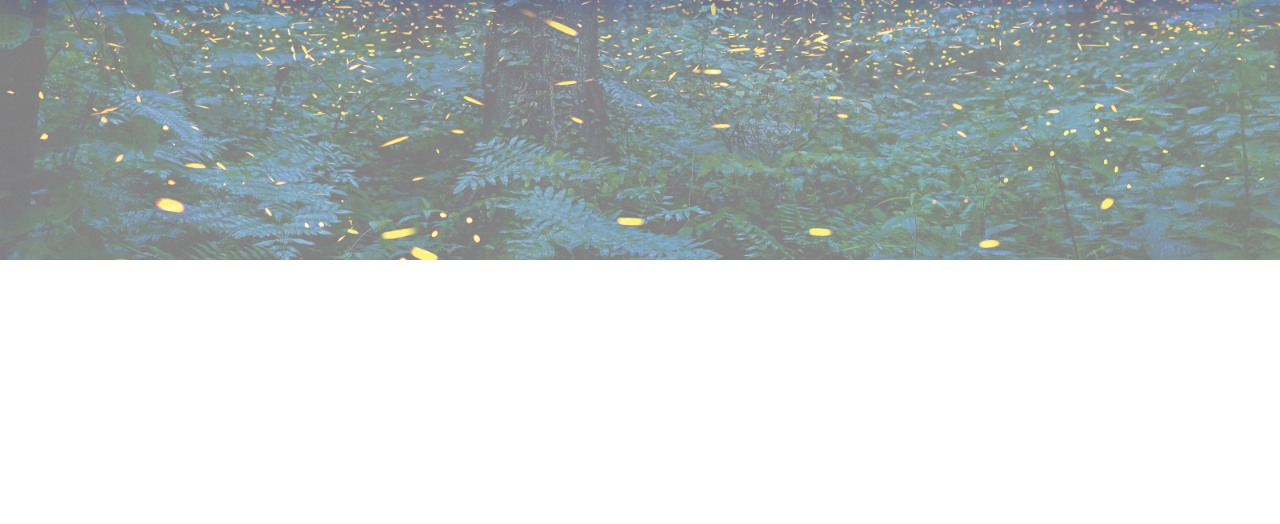
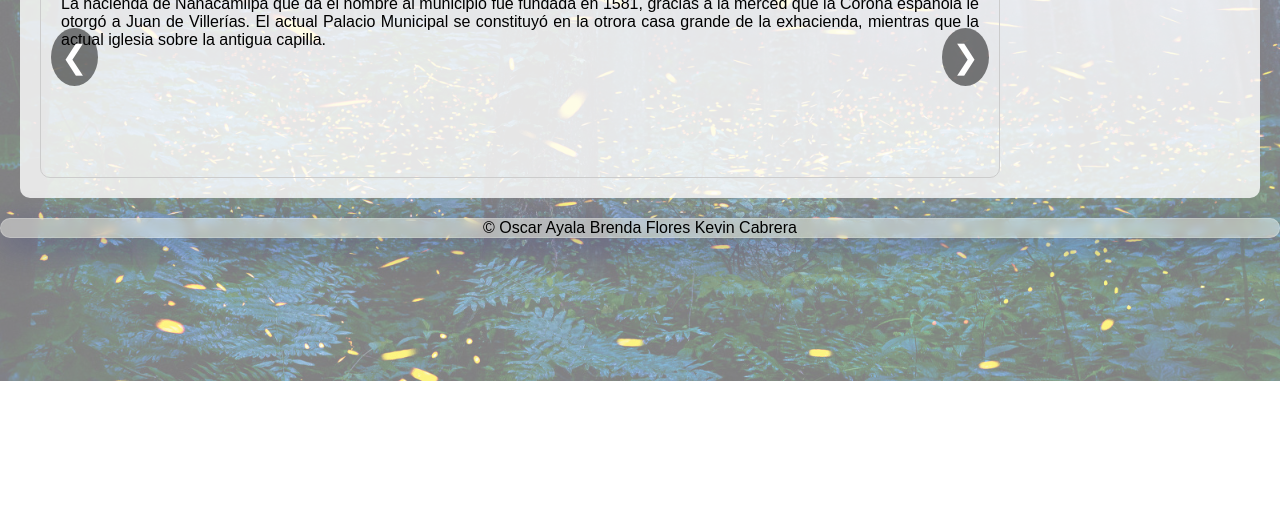
Before and after one commit to Merlin-02/Merlin-02.github.io, a plain HTML site: page historia.html in a window 1280 px wide. Shown: the part 276-800 px from the top of the page. Drawn offline with Linux system fonts and the light colour scheme.

Commit message:
historia

```diff
--- a/historia.html
+++ b/historia.html
@@ -1,12 +1,13 @@
 <!DOCTYPE html>
 <html lang="en">
+
 <head>
     <meta charset="UTF-8">
     <meta name="viewport" content="width=device-width, initial-scale=1.0">
     <link rel="stylesheet" href="index.css">
-    <link rel="icon" href="Imagenes/Logo.png">
     <title>Historia</title>
 </head>
+
 <body>
     <header>
         <h1 class="titulo">Nanacamilpa: Santuario de las Luciérnagas</h1>
@@ -22,12 +23,36 @@
             </ul>
         </nav>
     </header>
-    <main>
-
+   <main>
+        <div class="carousel">
+            <div class="carousel-inner">
+                <div class="carousel-item active">
+                    <h2 class="title">HISTORIA</h2>
+                    <p class="texto">La hacienda de Nanacamilpa que da el nombre al municipio fue fundada en 1581, gracias a la merced que la Corona española le otorgó a Juan de Villerías. El actual Palacio Municipal se constituyó en la otrora casa grande de la exhacienda, mientras que la actual iglesia sobre la antigua capilla.</p>
+                </div>
+                <div class="carousel-item">
+                    <h3 class="title">Primeros pobladores</h3>
+                    <p class="texto">La historia del municipio, creado en 1858, no comienza con esta fundación, sino varios siglos atrás, tras las exploraciones realizadas por el INAH en la región de Calpulalpan, se han detectado 18 sitios arqueológicos, cuyos vestigios materiales se remontan cuando menos al año 150 a.n.e.</p>
+                    <p class="texto">El Centro de Estudios Municipales de Tlaxcala, afirma que los primeros pobladores del territorio en que esta asentado el municipio fueron los olmecas-xicalancas y que, posteriormente, fue ocupado por los chichimecas (últimos pobladores tlaxcaltecas).</p>
+                    <p class="texto">Sin embargo, los trabajos de Angel García Cook y Leonor Merino Carrión, investigadores del INAH, no corroboran la afirmación anterior. Únicamente señalan que tanto el extremo noroeste como el norte central de Tlaxcala, fueron ocupados hacia el año 150 a.n.e., por grupos procedentes del Golfo Central o de “Cantona“. Este último situado en el estado de Puebla.</p>
+                </div>
+                <div class="carousel-item">
+                    <h3 class="title">Independencia</h3>
+                    <p class="texto">La presencia de Mariano Arista (presidente de México en el periodo 1851-1853), en Calpulalpan atrajo a muchos rancheros mestizos e indígenas, entre ellos, los de Nanacamilpa, quienes participaron en las acciones que emprendió́ el caudillo insurgente en el territorio que iba de Calpulalpan hasta Zacatlán. La Independencia no trajo cambios sustanciales en la vida de los lugareños de Nanacamilpa. En general, esta hacienda, como las de Sanctórum, Calpulalpan y Españita, dedicaron sus esfuerzos al cultivo del maguey como la producción agrícola más importante.</p>
+                </div>
+                <div class="carousel-item">
+                    <h3 class="title">Ferrocarril Interoceánico</h3>
+                    <p class="texto">La hacienda de Nanacamilpa, juntamente con la de San Bartolomé del Monte, San Nicolás el Grande e Ixtafiayuca, fueron las más beneficiadas con la inauguración del Ferrocarril Interoceánico, a fines del siglo pasado, que unía los puertos de Veracruz y la ciudad de México. La reactivación comercial de la región de Calpulalpan se centró sobre todo en los embarques de pulque a la ciudad de México, donde era muy demandado por su alta calidad. La hacienda de Nanacamilpa a mediados del siglo XIX perteneció al presidente de la República, general Mariano Arista, pero que a fines del mismo, era ya una colonia de campesinos o sociedad agrícola, incluidos los ranchos Los Capestines y Bartolito.</p>
+                </div>
+            </div>
+            <button class="carousel-control prev" onclick="prevSlide()">&#10094;</button>
+            <button class="carousel-control next" onclick="nextSlide()">&#10095;</button>
+        </div>
     </main>
     <script src="index.js"></script>
     <footer class="pie">
-            © Oscar Ayala Brenda Flores Kevin Cabrera
+        © Oscar Ayala Brenda Flores Kevin Cabrera
     </footer>
 </body>
+
 </html>
--- a/index.css
+++ b/index.css
@@ -353,3 +353,62 @@ border-radius: 10px;
 border: 1px solid rgba( 255, 255, 255, 0.18 );
 text-align: center;
 }
+
+
+
+
+.carousel {
+  position: relative;
+  width: 80%;
+  margin: auto;
+  overflow: hidden;
+  border: 1px solid #ccc;
+  border-radius: 10px;
+  font-family: "Helvetica Neue", Helvetica, sans-serif;
+  margin: 0;
+  padding: 0;
+}
+
+.carousel-inner {
+  display: flex;
+  transition: transform 0.5s ease-in-out;
+}
+
+.carousel-item {
+  min-width: 100%;
+  box-sizing: border-box;
+  padding: 20px;
+}
+
+.carousel-item .title {
+  font-family: Arial, sans-serif;
+  text-transform: uppercase;
+  font-size: 1.5em;
+  margin-bottom: 10px;
+}
+
+.carousel-item .texto {
+  font-family: Arial, sans-serif;
+  font-size: 1em;
+}
+
+.carousel-control {
+  position: absolute;
+  top: 50%;
+  transform: translateY(-50%);
+  background: rgba(0,0,0,0.5);
+  color: white;
+  border: none;
+  font-size: 2em;
+  cursor: pointer;
+  padding: 10px;
+  border-radius: 50%;
+}
+
+.prev {
+  left: 10px;
+}
+
+.next {
+  right: 10px;
+}
--- a/index.js
+++ b/index.js
@@ -19,3 +19,30 @@ function activate(e) {
 }
 
 document.addEventListener('click',activate,false);
+// codigo carusel
+let currentIndex = 0;
+
+function showSlide(index) {
+    const slides = document.querySelectorAll('.carousel-item');
+    if (index >= slides.length) {
+        currentIndex = 0;
+    } else if (index < 0) {
+        currentIndex = slides.length - 1;
+    } else {
+        currentIndex = index;
+    }
+    const offset = -currentIndex * 100;
+    document.querySelector('.carousel-inner').style.transform = `translateX(${offset}%)`;
+}
+
+function nextSlide() {
+    showSlide(currentIndex + 1);
+}
+
+function prevSlide() {
+    showSlide(currentIndex - 1);
+}
+
+document.addEventListener('DOMContentLoaded', () => {
+    showSlide(currentIndex);
+});
```
